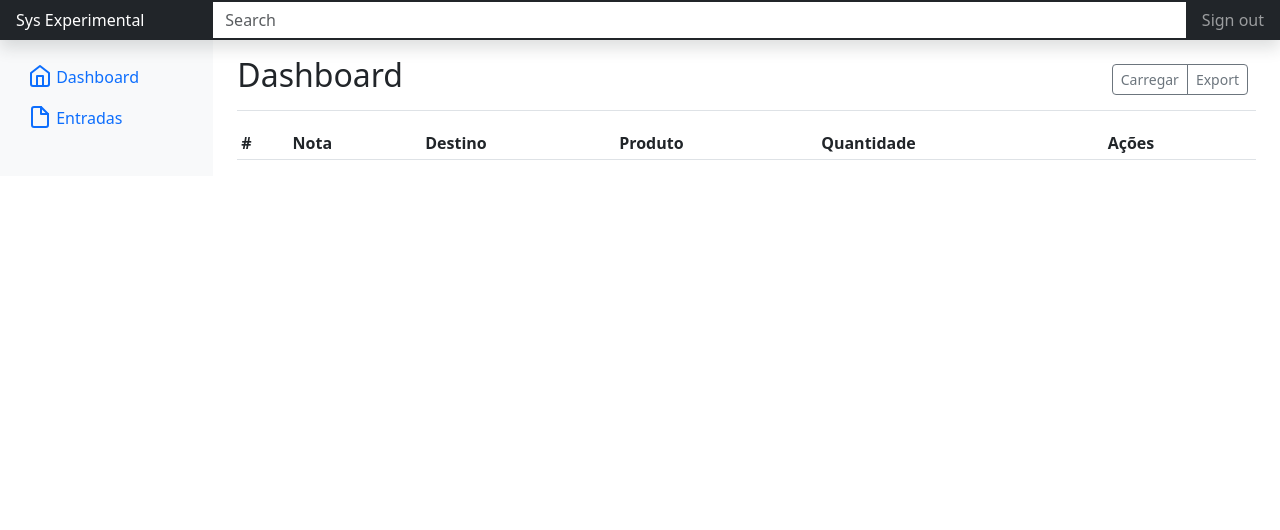
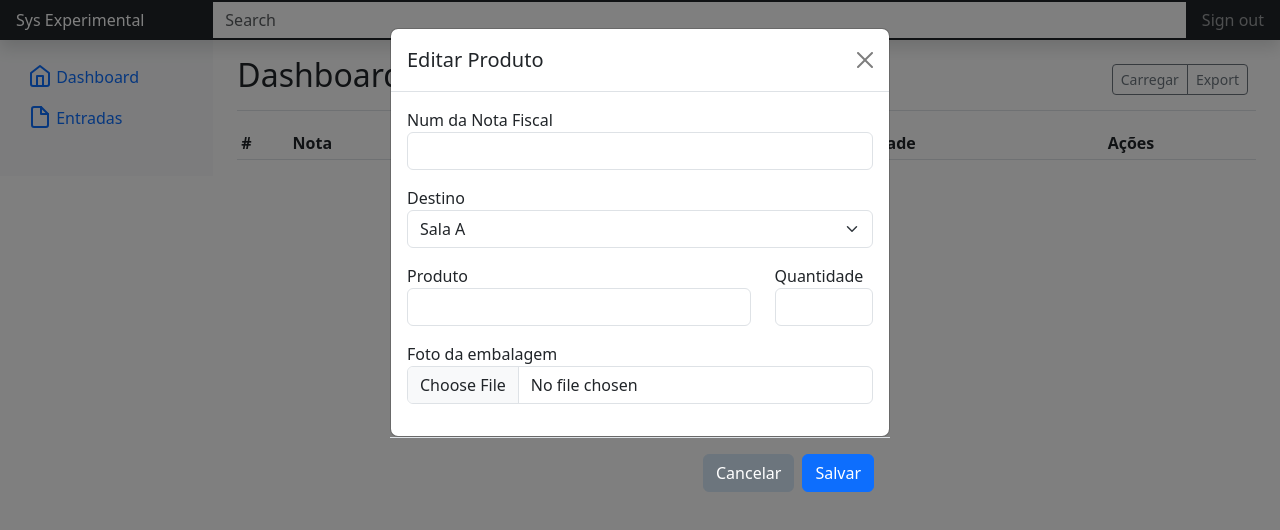
Before and after one commit to jefersonsilvadev/sysexperimental, a website: page front/index.html in a window 1280 px wide. Both pictures are taken after a click on the button "Carregar". Drawn offline with Linux system fonts and the light colour scheme; no server answers.

Commit message:
Editar com o CRUD (revisar)

```diff
--- a/front/index.html
+++ b/front/index.html
@@ -8,6 +8,8 @@
 
     <link href="css/bootstrap.css" rel="stylesheet"/>
     <script src="js/jquery-3.6.4.min.js"></script>
+    <script src="js/bootstrap.js"></script>
+
     <script src="js/estoque.js"></script>
 
 </head>
@@ -53,7 +55,7 @@
                   <h1 class="h2">Dashboard</h1>
                   <div class="btn-toolbar mb-2 mb-md-0">
                     <div class="btn-group me-2">
-                      <button id="btn-carregar" type="button" class="btn btn-sm btn-outline-secondary">Carregar</button>
+                      <button data-bs-toggle="modal" data-bs-target="#modal-editar" id="btn-carregar" type="button" class="btn btn-sm btn-outline-secondary">Carregar</button>
                       <a href="http://localhost:3000/estoque-csv" type="button" class="btn btn-sm btn-outline-secondary">Export</a>
                     </div>
 
@@ -82,5 +84,61 @@
         </div>
       </div>
 
+
+      <!-- Modal -->
+<div class="modal fade" id="modal-editar" tabindex="-1" aria-labelledby="exampleModalLabel" aria-hidden="true">
+  <div class="modal-dialog">
+    <div class="modal-content">
+      <div class="modal-header">
+        <h1 class="modal-title fs-5" id="exampleModalLabel">Editar Produto</h1>
+        <button type="button" class="btn-close" data-bs-dismiss="modal" aria-label="Close"></button>
+      </div>
+      <div class="modal-body">
+        <form action="" method="post">
+
+          <div class="mb-3">
+              <label>Num da Nota Fiscal</label>
+              <input id="nota" name="nota" type="text" class="form-control"/>
+          </div>
+
+          <div class="mb-3">
+              <label>Destino</label>
+              <select id="destino" name="destino" class="form-select">
+                  <option>Sala A</option>
+                  <option>Sala B</option>
+                  <option>Sala C</option>
+                  <option>Sala D</option>
+                  <option>Sala E</option>
+              </select>
+          </div>
+
+          <div class="row">
+
+              <div class="mb-3 col-9">
+                  <label>Produto</label>
+                  <input id="produto" name="produto" type="text" class="form-control"/>
+              </div>
+
+              <div class="mb-3 col-3">
+                  <label>Quantidade</label>
+                  <input id="quantidade" name="quantidade" type="text" class="form-control"/>
+              </div>
+          </div>
+              <div class="mb-3">
+                  <label>Foto da embalagem</label>
+                  <input type="file" class="form-control"/>
+              </div>
+
+          </div>
+      </form>
+      </div>
+      <div class="modal-footer">
+        <button type="button" class="btn btn-secondary" data-bs-dismiss="modal">Cancelar</button>
+        <button type="button" class="btn btn-primary">Salvar</button>
+      </div>
+    </div>
+  </div>
+</div>
+
 </body>
 </html>
--- a/front/js/estoque.js
+++ b/front/js/estoque.js
@@ -3,15 +3,12 @@
 $(document).ready(function(){
 
 
+    var url = "http://localhost:3000/estoque/"
 
-    // carregar o botão click
-    //$("#btn-carregar").click(function(){
-        //console.log("clicou");
-
-        var url = "http://localhost:3000/estoque/"
 
     // Limpando a tabela
     $("#listagem").empty();
+
 
     //faz a chamada AJAX para a api do backend
     $.getJSON(url, function(dados){
@@ -30,19 +27,44 @@ $(document).ready(function(){
 
             linha += "<td> ";
             linha += "<a href='http://localhost:3000/estoque-del/"+ item._id +"' class='btn btn-danger btn-sm' >X</a>";
+            linha += "<button codigo='"+ item._id +"' class = 'btn-editar btn btn-primary btn-sm' > E </button>";
             linha += " </td>";
 
-                //Insere uma nova linha na tabela
+
             linha += "</tr>"
 
             //Coloca os novos dados na nova linha criada acima
             $("#listagem").append(linha);
 
-            });
+        }); //fim do forEach
+
+        // Abrir modal
+        $(".btn-editar").click(function(){
+
+
+            const id = $(this).attr("codigo");
+
+
+            // carregado o modal
+            const modalEditar = new bootstrap.Modal('#modal-editar');
+            modalEditar.show()
+
+
+
+            $.getJSON(url + "/" + id , function (dados){
+
+                $("#nota").val(dados.nota)
+                $("#produto").val(dados.produto)
+                $("#quantidade").val(dados.quantidade)
+                $("#destino").val(dados.destino)
+
+            }); // fim do getJson
+
+        });// fim do btn-editar
+
+    }); // fim do getJson
+
 
 });
 
-    //}); // fim do btn-carregar
-});
-
 // Instalado um servidor front para rodar via servidor -> serve (npm install -g serve)
```
Lines whose indentation alone changed are shown as unchanged.
